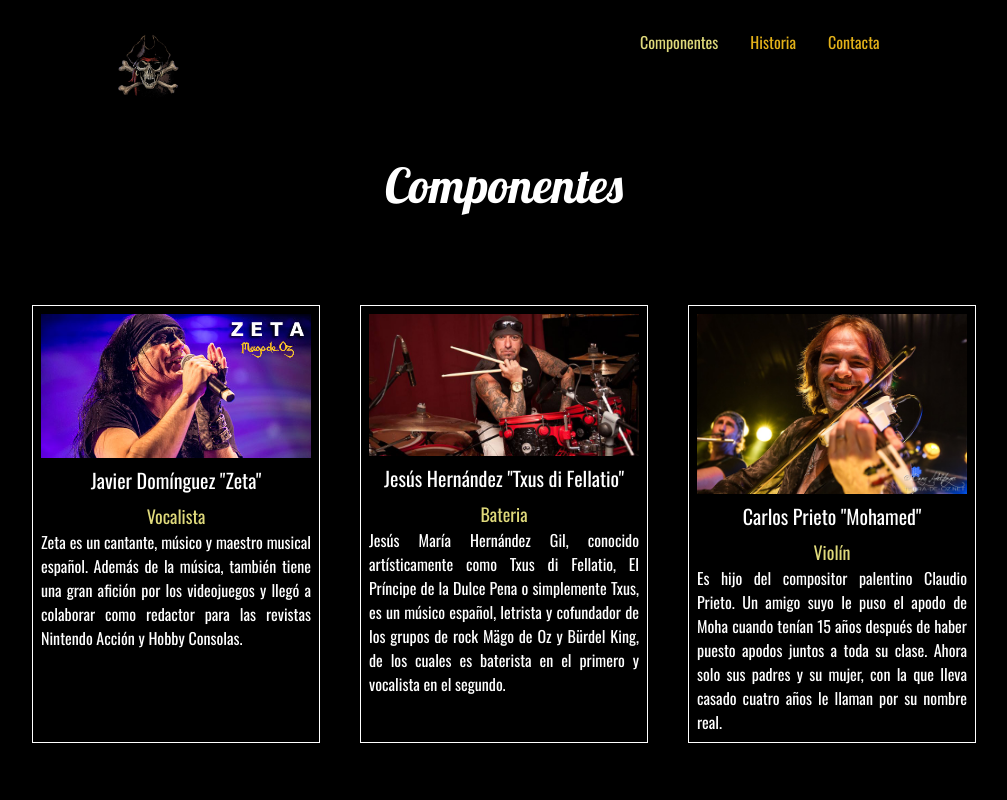
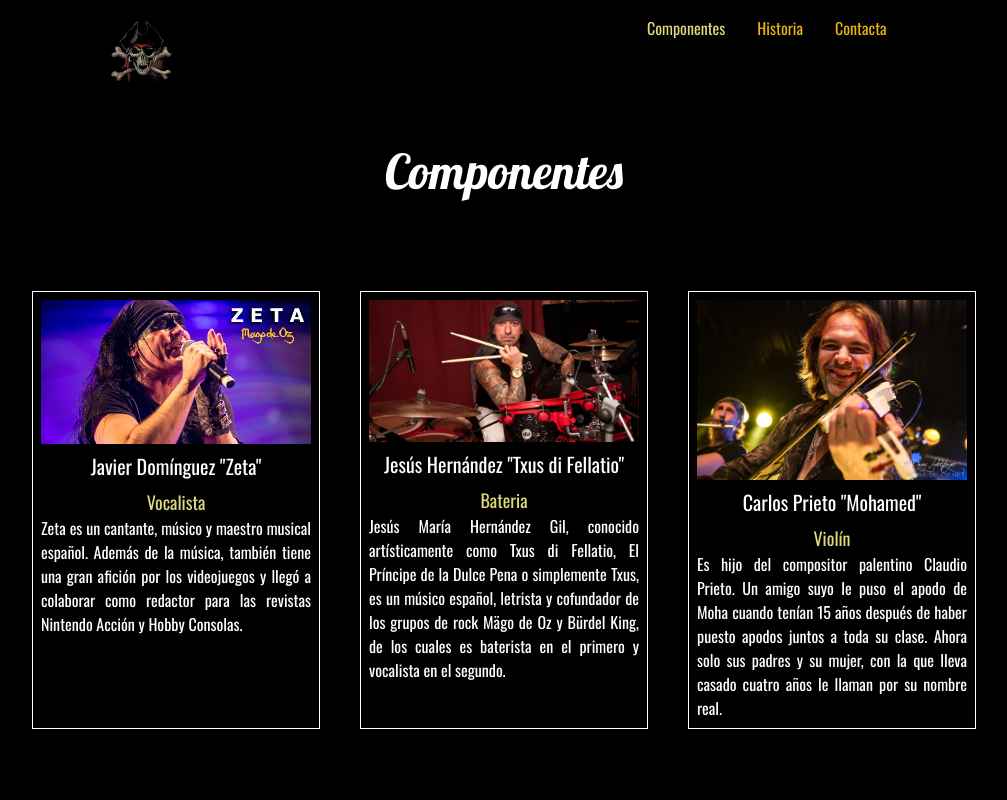
Before and after one commit to vignote/Httas2_PEC3, a website built with Parcel: page src/members.html in a window 1280 px wide. Shown: the top 800 px of the page, without its empty margins (136-1143 px from the left). Built offline with nearby package versions, Linux system fonts and the light colour scheme.

Commit message:
save other files

```diff
--- a/src/assets/styles/layouts/_home.scss
+++ b/src/assets/styles/layouts/_home.scss
@@ -1,10 +1,3 @@
-body {
-  margin: 0;
-  padding: 30px;
-  background-color: $page-bg;
-  color: $font-color;
-}
-
 @layer components {
   .link {
     @apply p-4 text-yellow hover:text-lightYellow;
--- a/src/members.html
+++ b/src/members.html
@@ -11,7 +11,9 @@
         <!-- do not remove this line! -->
         <title>Mago de Oz</title>
     </head>
-    <body class="container flex flex-col h-screen mx-auto">
+    <body
+        class="container flex flex-col h-screen mx-auto p-4 bg-black text-white"
+    >
         <header class="flex flex-row flex-wrap justify-around">
             <a href="index.html">
                 <img
@@ -46,7 +48,7 @@
                 <div class="member">
                     <div>
                         <img
-                            class="img-fluid"
+                            class="object-scale-down"
                             src="./assets/images/JavierDominguez.jpg"
                             alt="Foto de Javier Dominguez - Zeta"
                         />
@@ -83,7 +85,7 @@
                 <div class="member">
                     <div>
                         <img
-                            class="img-fluid"
+                            class="object-scale-down"
                             src="./assets/images/CarlosPrieto.jpg"
                             alt="Foto de Carlos Prieto"
                         />
@@ -123,7 +125,7 @@
                 <div class="member">
                     <div>
                         <img
-                            class="img-fluid"
+                            class="object-scale-down"
                             src="./assets/images/JoseManuelPizarro.jpg"
                             alt="Foto de Jose Manuel Pizarro"
                         />
@@ -156,7 +158,7 @@
                 <div class="member">
                     <div>
                         <img
-                            class="img-fluid"
+                            class="object-scale-down"
                             src="./assets/images/ManuelSeoane.jpg"
                             alt="Foto de Jose Manuel Pizarro"
                         />
@@ -183,7 +185,7 @@
                 width="75"
                 height="47"
             />
-            <nav class="flex-1 text-center my-4">
+            <nav class="flex-1 my-4">
                 <ul class="flex flex-row flex-wrap justify-center">
                     <li>
                         <a class="link" href="./index.html">Pagina Principal</a>
--- a/tailwind.config.js
+++ b/tailwind.config.js
@@ -5,17 +5,8 @@
   darkMode: false, // or 'media' or 'class'
   theme: {
     extend: {
-      transform: ["hover"],
-      letterSpacing: ["hover", "focus"],
-      fontSize: ["hover", "focus"],
       fontFamily: {
-        heading: [
-          "Lobster",
-          "Lobster",
-          "Roboto",
-          "Helvetica Neue",
-          "sans-serif",
-        ],
+        heading: ["Lobster", "Roboto", "Helvetica Neue", "sans-serif"],
         sans: ["Oswald", "Georgia", "sans-serif"],
       },
     },
```
